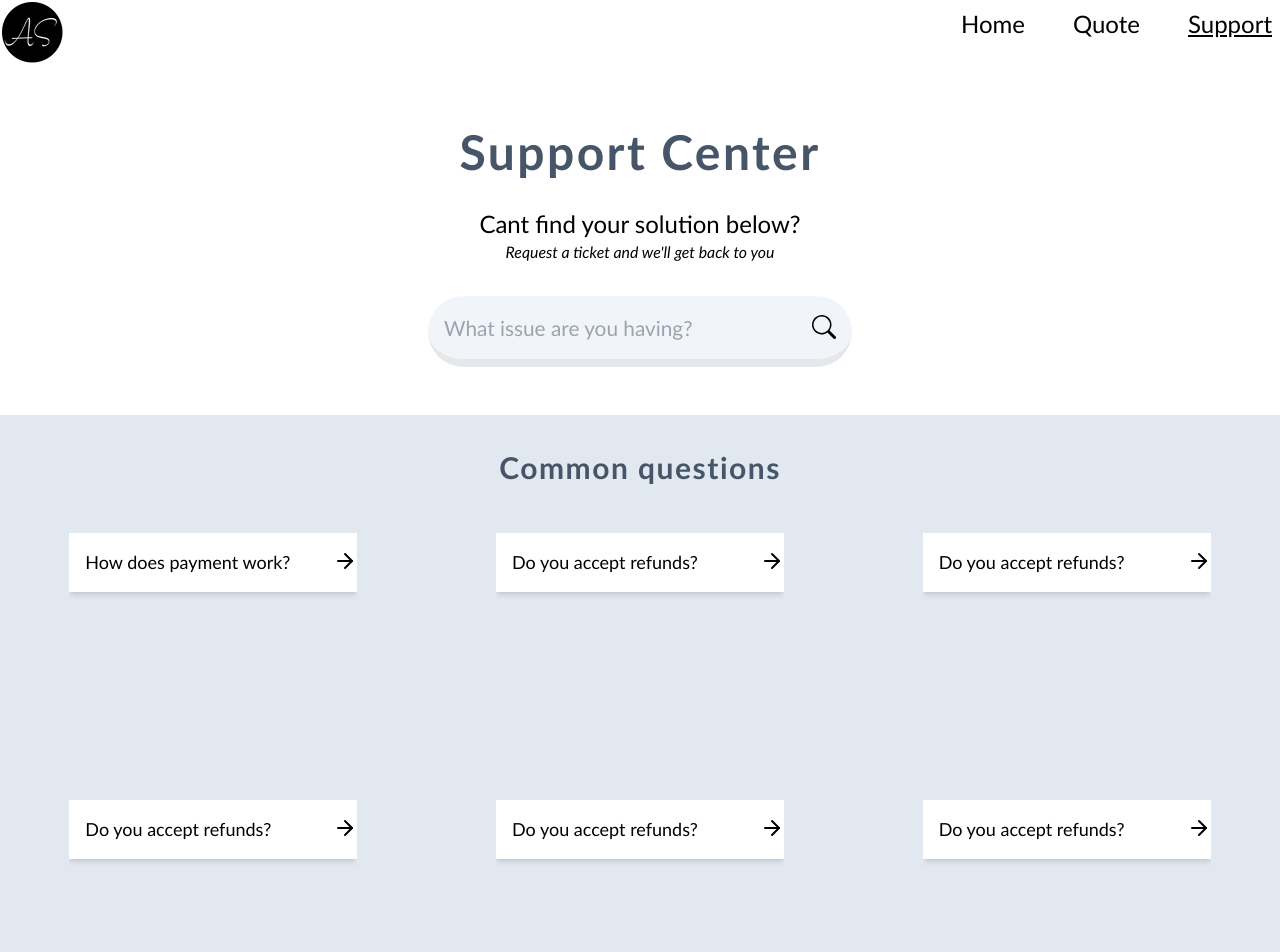
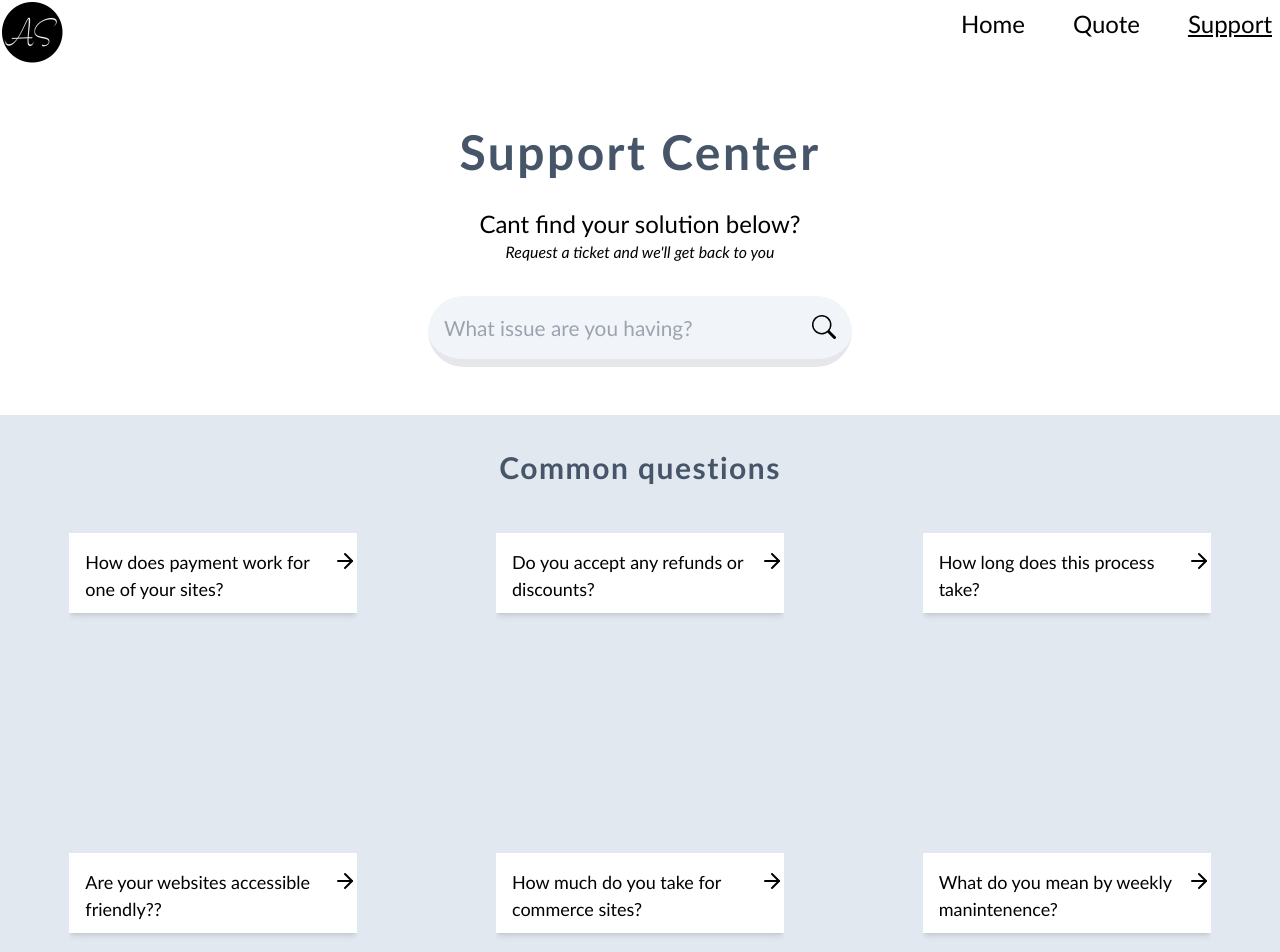
Before and after one commit to AroonSalotra/freelance-website, a Next.js app: page /support in a window 1280 px wide. Shown: the top 952 px of the page. Built offline with nearby package versions, Linux system fonts and the light colour scheme.

Commit message:
add data for support page tabs

```diff
--- a/components/SupportTab.tsx
+++ b/components/SupportTab.tsx
@@ -20,7 +20,7 @@ const SupportTab = ({ title, body }: TProps) => {
             <button onClick={() => setShowSupportTab(!showSupportTab)}
                 className="flex justify-between py-4 shadow-md hover:shadow-lg bg-white">
 
-                <p className="w-screen pl-4 text-left sm:w-[16.5rem] text-[18px] font-thin">{title}</p>
+                <p className="w-screen pl-4 text-left h-12 sm:w-[16.5rem] text-[18px] font-thin">{title}</p>
 
                 <FiArrowRight
                     className={`text-2xl transition-transform hidden
@@ -28,7 +28,7 @@ const SupportTab = ({ title, body }: TProps) => {
             </button>
 
 
-            <p className={`w-fit px-6 py-4 text-left transition-opacity font-light bg-gray-50
+            <p className={`w-fit h-52 px-6 py-4 text-left transition-opacity font-light bg-gray-50
             ${showSupportTab ? "md:opacity-1" : "md:opacity-0"}`}>
                 {body}
             </p>
--- a/data/support-data.json
+++ b/data/support-data.json
@@ -1,32 +1,32 @@
 [
     {
-        "title": "How does payment work?",
+        "title": "How does payment work for one of your sites?",
         "body": "For the monthly plan, you will pay once the transaction has been accepted, for the single payment - payment will be requested before the website is pushed to your chosen domain",
         "id": "SPRT-PAYMENT"
     },
     {
-        "title": "Do you accept refunds?",
+        "title": "Do you accept any refunds or discounts?",
         "body": "No refunds for our monthly plan however you may cancel before your next monthly payment, for the single payment - refunds are only considered within 7 days of the website being published",
         "id": "SPRT-REFUND"
     },
     {
-        "title": "Do you accept refunds?",
-        "body": "No refunds for our monthly plan however you may cancel before your next monthly payment, for the single payment - refunds are only considered within 7 days of the website being published",
-        "id": "SPRT-OTHER1"
+        "title": "How long does this process take?",
+        "body": "Monthly plan subscribers will get high priority over other orders which usually takes 4 - 7 working days for completion.",
+        "id": "SPRT-LENGTH"
     },
     {
-        "title": "Do you accept refunds?",
-        "body": "No refunds for our monthly plan however you may cancel before your next monthly payment, for the single payment - refunds are only considered within 7 days of the website being published",
-        "id": "SPRT-OTHER2"
+        "title": "Are your websites accessible friendly??",
+        "body": "All of our websites are created with mobile & disability accessability in mind, being accessible to all users is a requirement on all of our products.",
+        "id": "SPRT-ACCESSIBLE"
     },
     {
-        "title": "Do you accept refunds?",
-        "body": "No refunds for our monthly plan however you may cancel before your next monthly payment, for the single payment - refunds are only considered within 7 days of the website being published",
-        "id": "SPRT-OETHER3"
+        "title": "How much do you take for commerce sites?",
+        "body": "On any website created that accepts payment, we will take 25% per transaction made",
+        "id": "SPRT-COMMERCE"
     },
     {
-        "title": "Do you accept refunds?",
-        "body": "No refunds for our monthly plan however you may cancel before your next monthly payment, for the single payment - refunds are only considered within 7 days of the website being published",
-        "id": "SPRT-OTHER4"
+        "title": "What do you mean by weekly manintenence?",
+        "body": "For our monthly plan subscribers, weekly manintenence consists of updating software to keep up to date as well as optimising performance should it slow for any reason",
+        "id": "SPRT-PERFORMANCE"
     }
 ]
```
